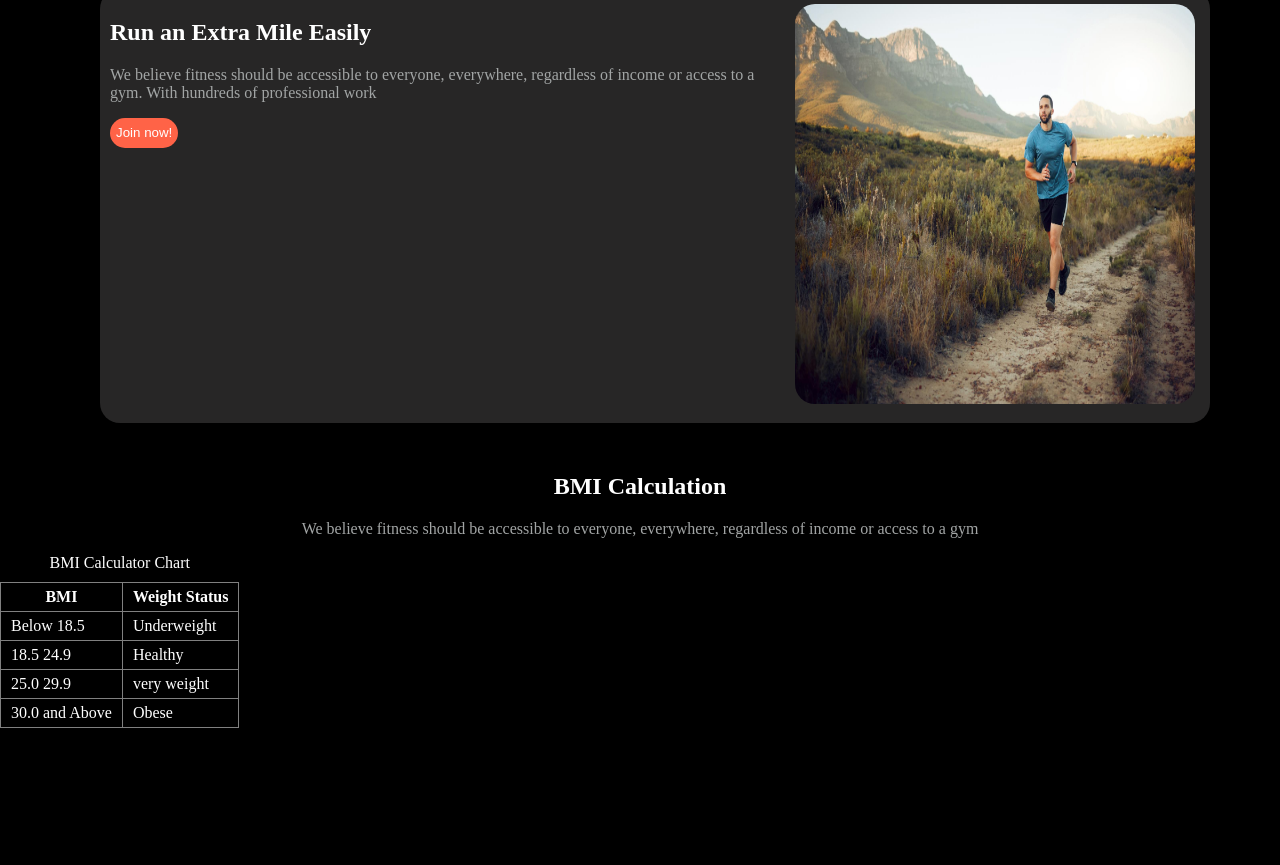
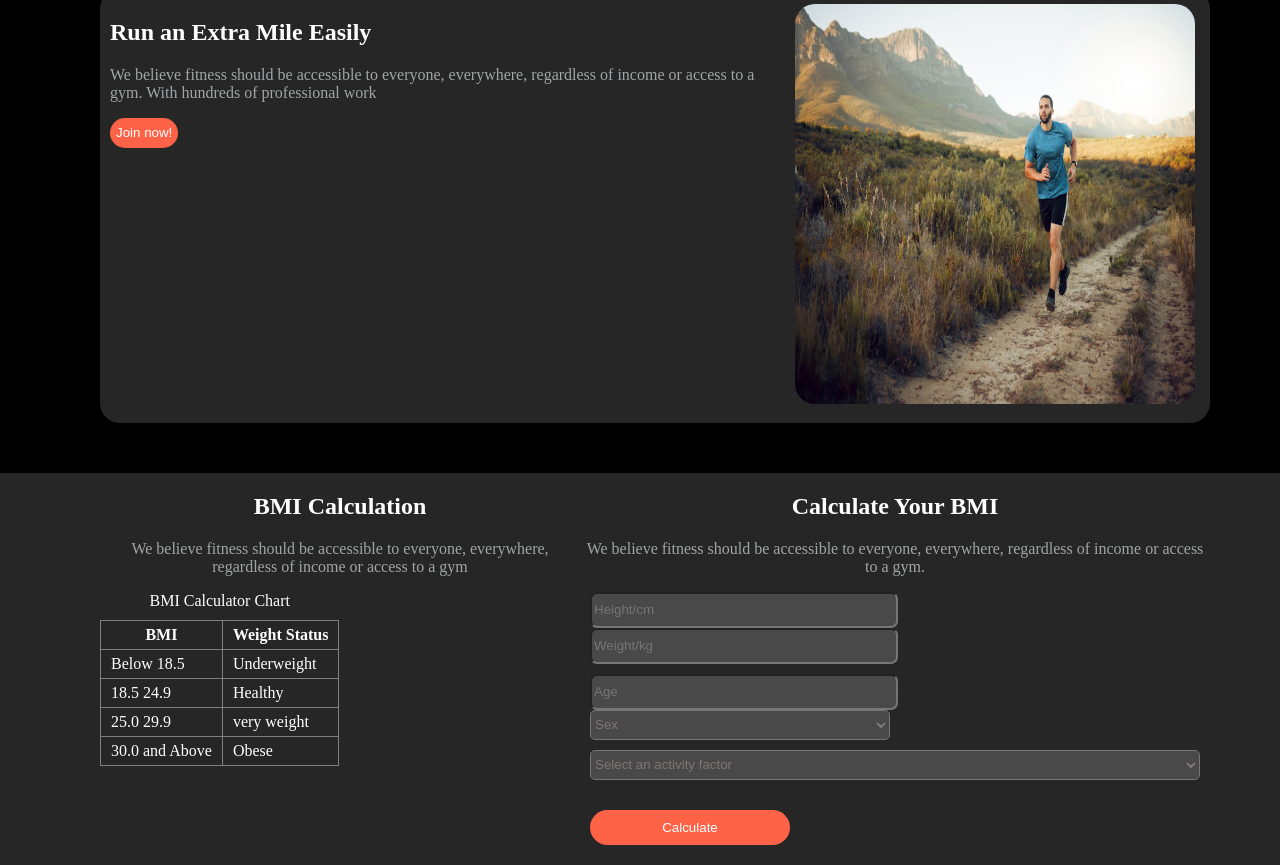
Before and after one commit to Hossaina12/task-2, a plain HTML site: page index.html in a window 1280 px wide. Shown: the part 1313-2178 px from the top of the page. Before the commit the page ends 2041 px from the top, so only its background shows below. Drawn offline with Linux system fonts and the light colour scheme.

Commit message:
add style

```diff
--- a/index.html
+++ b/index.html
@@ -199,3 +199,36 @@
             </div>
 
         </div>
+        <div>
+            <div class="meet">
+                <h2> Calculate Your BMI</h2>
+                <p> We believe fitness should be accessible to everyone, everywhere, regardless of
+                    income or access to a gym.</p>
+            </div>
+
+           <div class="cal">
+
+            <div class="for hw"> <input type="text" name="" id="hei" placeholder="Height/cm">
+                <input type="text" name="" id="hei" placeholder="Weight/kg">
+            </div>
+                <div class="for hw">
+                    <input type="text" name="" id="hei" placeholder="Age">
+
+                <select class="s">
+                    <option value="hei">Sex</option>
+                    </select>
+                </div>
+                <div class="in">
+                    <select class="val">
+                        <option value="">Select an activity factor</option>
+                        </select>
+                </div>
+
+                <button class="btn">Calculate</button>
+
+           </div>
+
+
+        </div>
+
+        </section>
--- a/style.css
+++ b/style.css
@@ -240,3 +240,61 @@ td,th{
  border : 1px solid gray;
  padding:5px 10px;
 }
+
+.in{
+    position:relative;
+
+
+    height: auto;
+    width: 100%;
+    margin:10px;
+    margin-bottom: 30px;
+    color:white;
+}
+.for{
+    position: relative;
+
+
+    margin: 10px;
+    color: white;
+}
+
+select{
+    width:170px;
+    color:#7c7777;
+}
+.val{
+    height: 30px;
+    width:610px;
+
+    background: #4a4949;
+border-radius: 5px;
+    color:#7c7777;
+}
+#hei{
+    height: 30px;
+    width: 300px;
+    background: #4a4949;
+    border-radius: 7px;
+}
+.s{
+    height:30px;
+    width: 300px;
+    background: #4a4949;
+border-radius: 5px;
+}
+.cal button{
+    height:35px;
+     width: 200px;
+    margin-left: 10px;
+
+    }
+.Bmi{
+
+    display:flex;
+    background-color: #272626;
+    margin-top: 10px;
+    padding-left:100px;
+    padding-right: 70px;
+    padding-bottom: 20px;
+}
```
